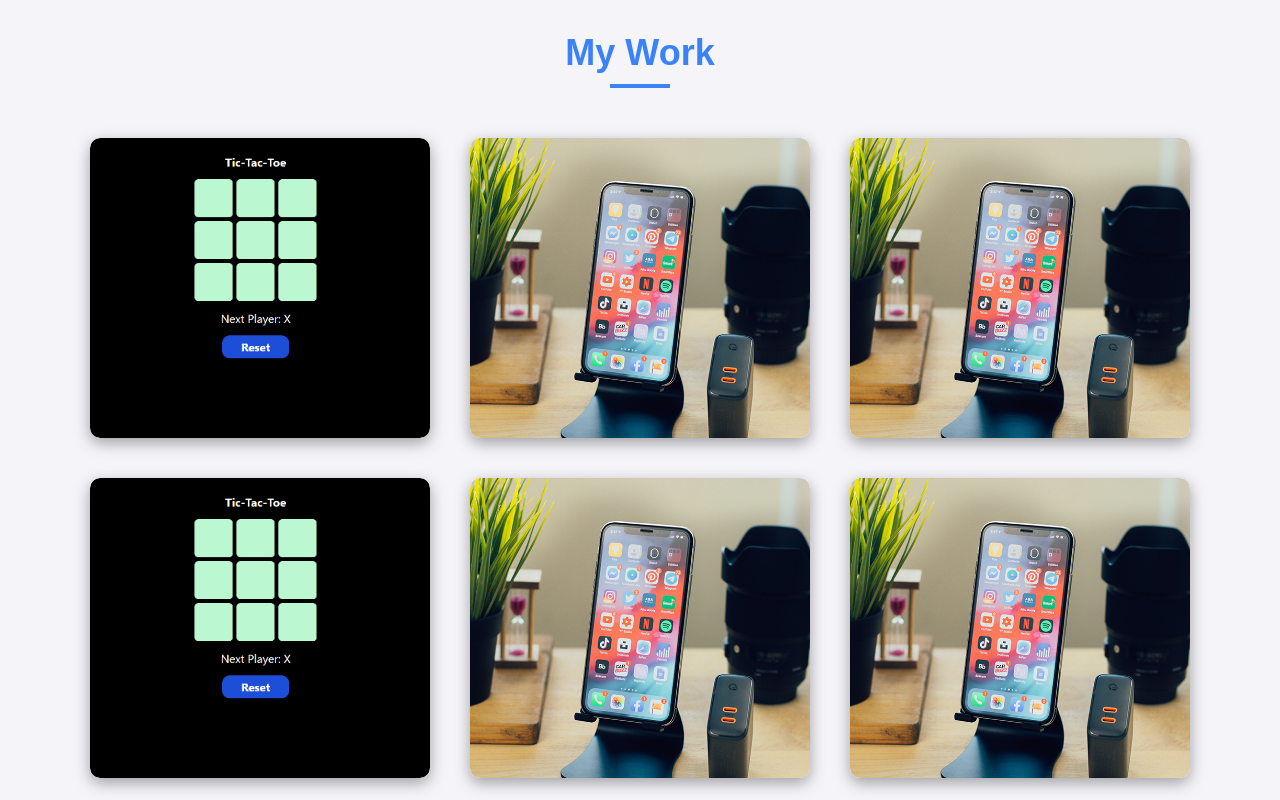
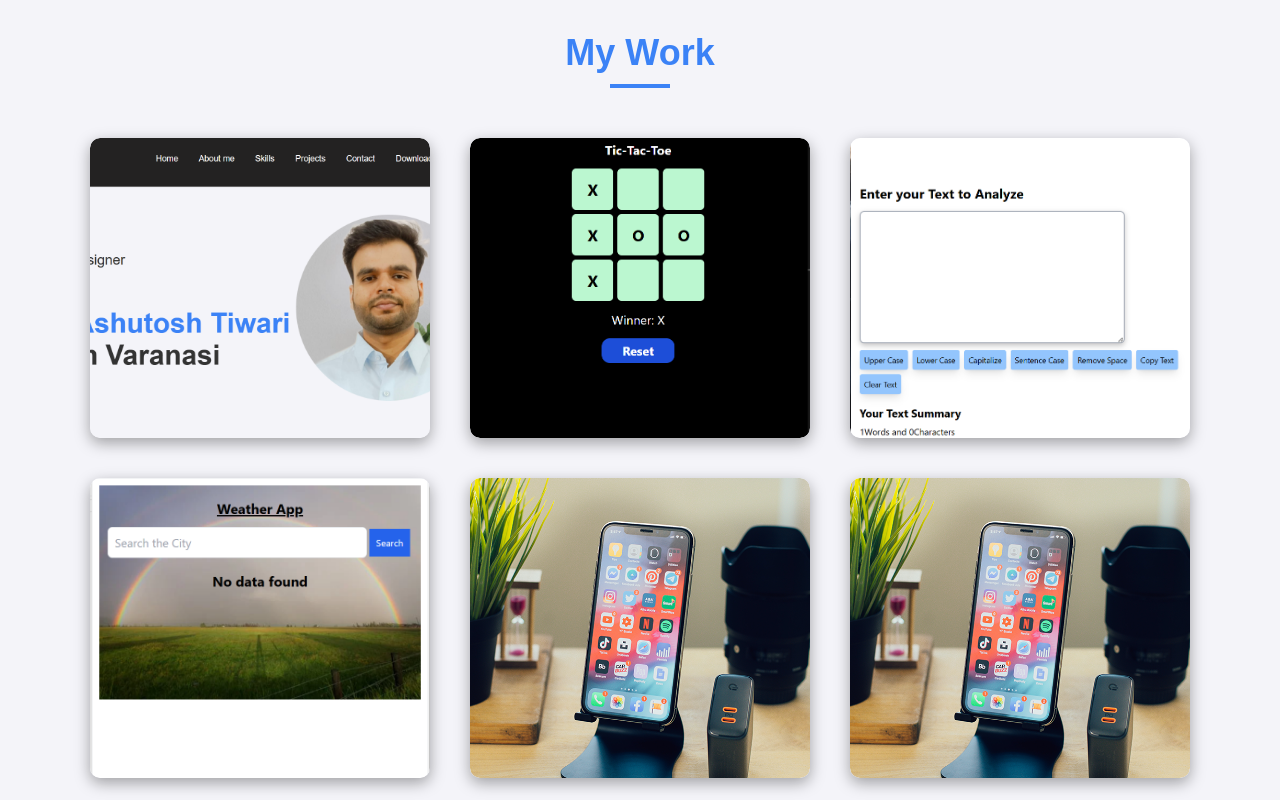
Before and after one commit to Ashutosh977135/My-Portfolio, a plain HTML site: page index.html in a window 1280 px wide. Shown: the part 2160-2960 px from the top of the page. Drawn offline with Linux system fonts and the light colour scheme.

Commit message:
some schanges

```diff
--- a/index.html
+++ b/index.html
@@ -122,21 +122,27 @@
           <h1 class="work-title">My Work</h1>
           <div class="work-list">
             <div class="work">
-              <a href="https://tic-toc-toe-blush.vercel.app/ ">
-                <img src="Images/Tic-Toc.png" alt="" class="img1" />
+              <a href="https://my-portfolio-seven-cyan-80.vercel.app/ ">
+                <img src="Images/Portfolio.png" alt="" class="img1" />
               </a>
             </div>
             <div class="work">
-              <img src="Images/work-1.png" alt="" class="img1" />
+              <a href="https://tic-toc-toe-blush.vercel.app/ ">
+                <img src="Images/Tic.Toc.png" alt="" class="img1" />
+              </a>
             </div>
             <div class="work">
-              <img src="Images/work-1.png" alt="" class="img1" />
+              <a href="https://text-util-iota.vercel.app/">
+              <img src="Images/text-util.png" alt="" class="img1" />
+              </a>
             </div>
             <div class="work">
-              <a href="https://tic-toc-toe-blush.vercel.app/ ">
-                <img src="Images/Tic-Toc.png" alt="" class="img1" />
+              <a href="">
+                <img src="Images/weather.png" alt="" class="img1" />
               </a>
+
             </div>
+
             <div class="work">
               <a href=""><img src="Images/work-1.png" alt="" class="img1" /></a>
             </div>
```
Also changed, not shown: Images/Portfolio.png (added), Images/Tic.Toc.png (added), Images/text-util.png (added), Images/weather.png (added).
